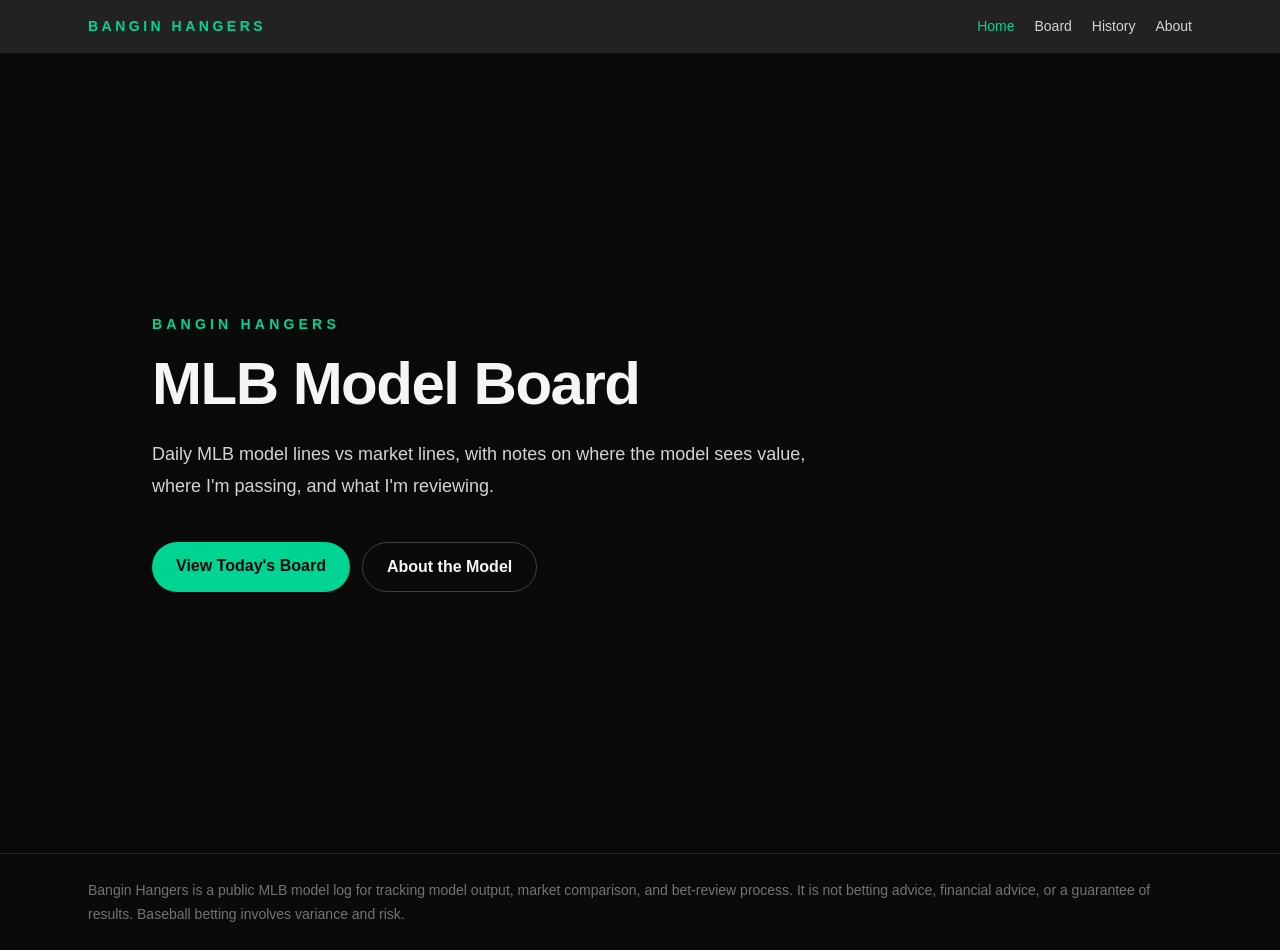
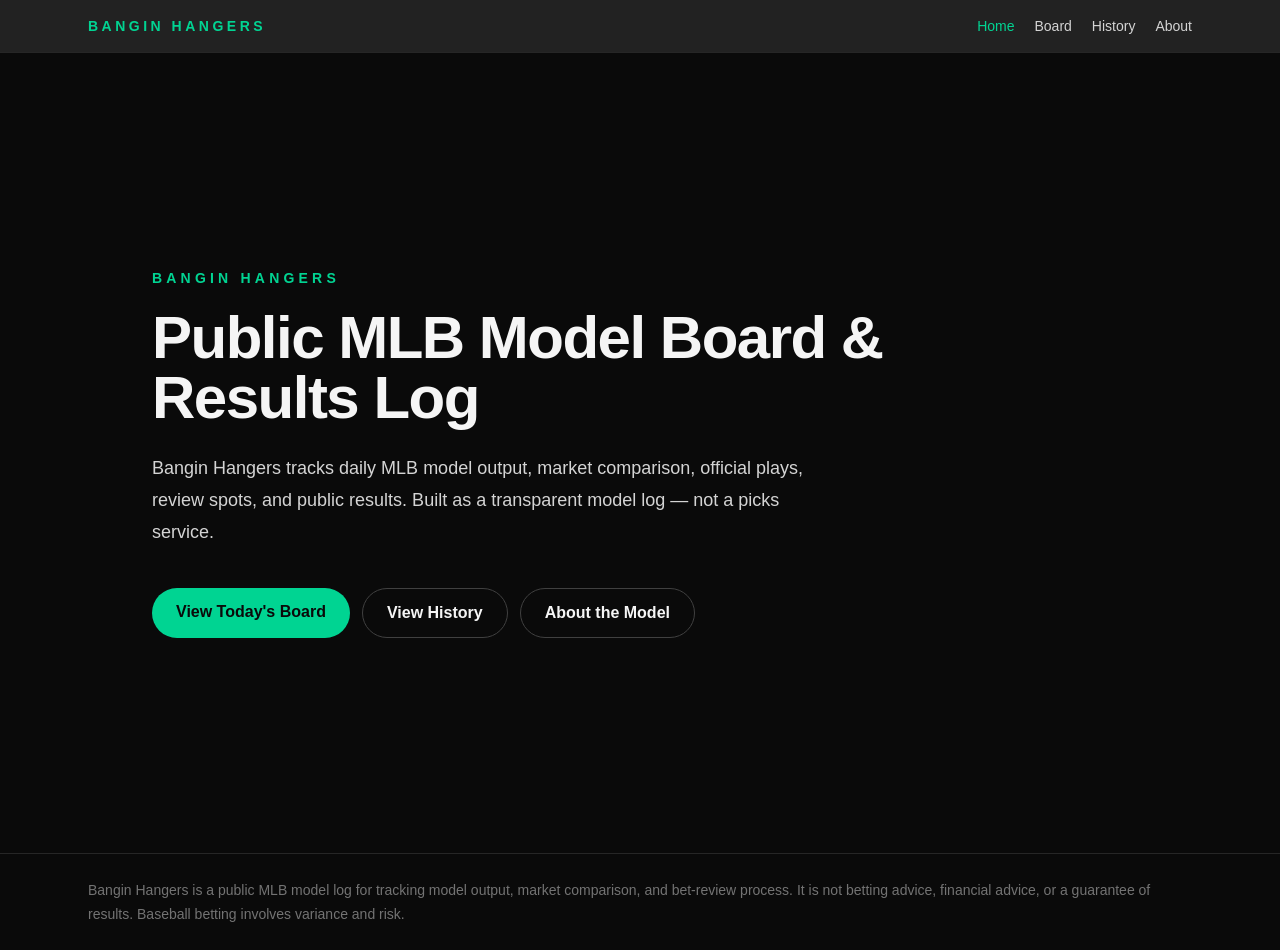
Before and after one commit to evanprior18-stack/bangin-hangers-board, a Next.js app: page / in a window 1280 px wide. Built offline with nearby package versions, Linux system fonts and the light colour scheme.

Commit message:
Update homepage positioning

```diff
--- a/src/app/page.tsx
+++ b/src/app/page.tsx
@@ -6,12 +6,14 @@ export default function Home() {
           Bangin Hangers
         </p>
 
-        <h1 className="mt-5 max-w-3xl text-4xl font-bold tracking-tight sm:text-6xl">
-          MLB Model Board
+        <h1 className="mt-5 max-w-4xl text-4xl font-bold tracking-tight sm:text-6xl">
+          Public MLB Model Board & Results Log
         </h1>
 
         <p className="mt-6 max-w-2xl text-lg leading-8 text-neutral-300">
-          Daily MLB model lines vs market lines, with notes on where the model sees value, where I'm passing, and what I'm reviewing.
+          Bangin Hangers tracks daily MLB model output, market comparison,
+          official plays, review spots, and public results. Built as a
+          transparent model log — not a picks service.
         </p>
 
         <div className="mt-10 flex flex-col gap-3 sm:flex-row">
@@ -20,6 +22,13 @@ export default function Home() {
             className="rounded-full bg-emerald-400 px-6 py-3 text-center font-semibold text-neutral-950 transition hover:bg-emerald-300"
           >
             View Today&apos;s Board
+          </a>
+
+          <a
+            href="/history"
+            className="rounded-full border border-neutral-700 px-6 py-3 text-center font-semibold text-neutral-100 transition hover:border-neutral-500"
+          >
+            View History
           </a>
 
           <a
```
